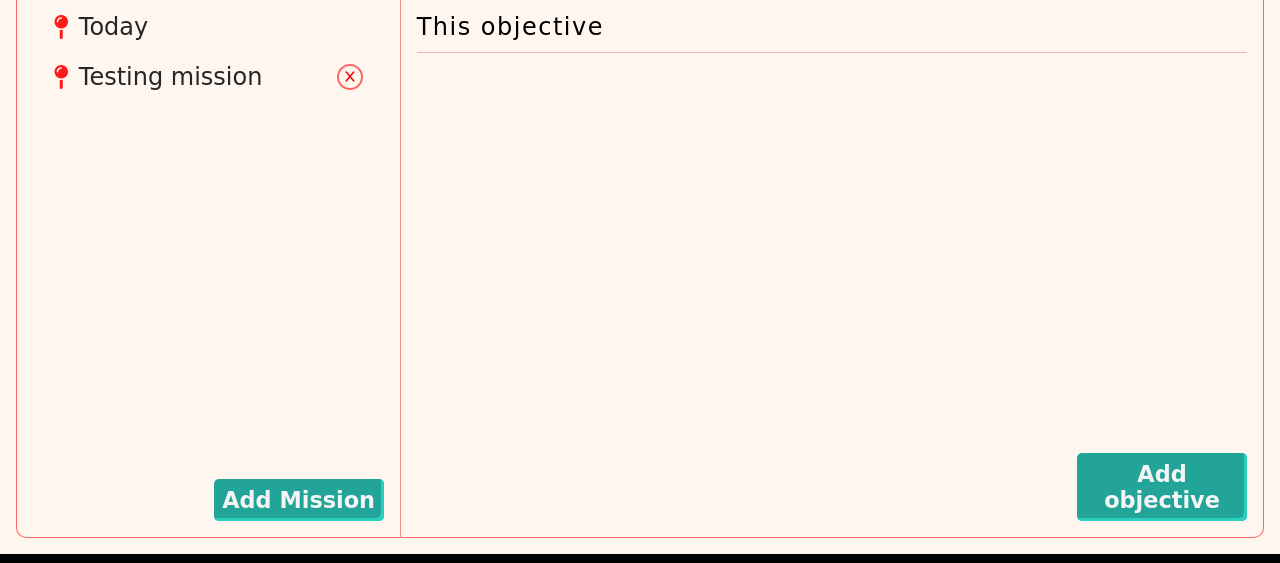
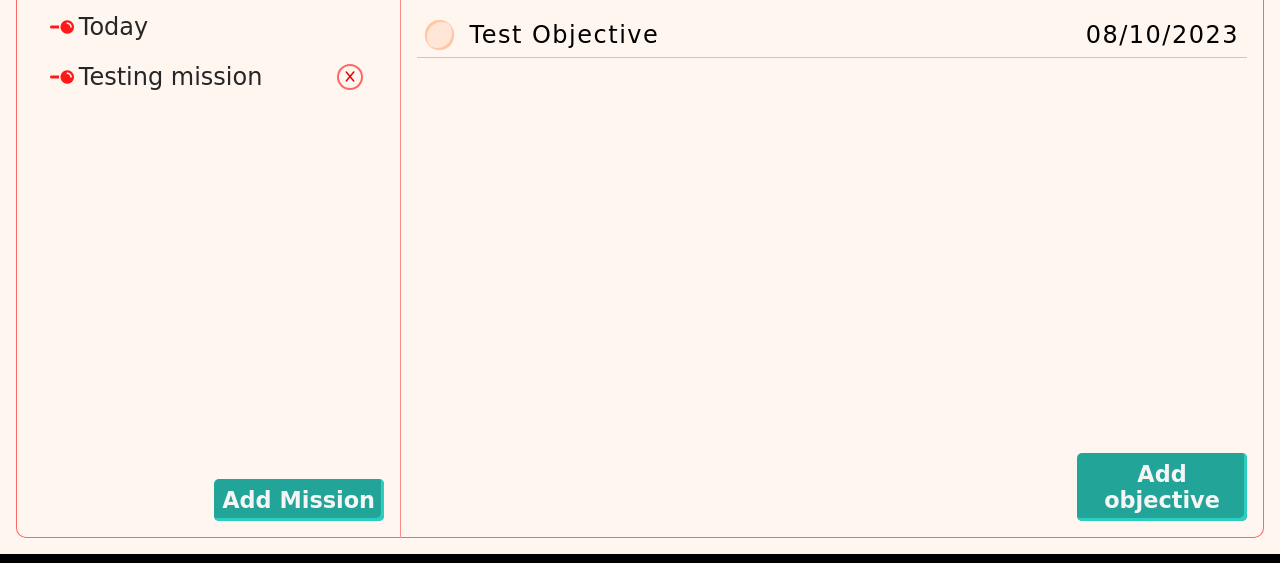
Before and after one commit to AlixiaDae/odinTodo, a website built with webpack: page dist/index.html in a window 1280 px wide. Shown: the part 197-760 px from the top of the page. Built offline with nearby package versions, Linux system fonts and the light colour scheme; a web font is replaced by a local one.

Commit message:
Missions now display their objective

```diff
--- a/src/dom.js
+++ b/src/dom.js
@@ -6,6 +6,17 @@ const quest = new Storage()
 
 const testMission = new Mission("Testing mission")
 quest.addMission(testMission)
+
+const testObjective = new Objective("Test Objective", "this is for testing", "2023-08-10")
+quest.addObjective("Today", testObjective)
+
+function handleClass(element,className,job) {
+    if(job === "remove") {
+        element.classList.remove(className)
+    } else {
+        element.classList.add(className)
+    }
+}
 
 function toggleForm(button) {
     if(button.target.textContent === "Add Mission") {
@@ -20,8 +31,9 @@ function toggleForm(button) {
 function createMissionElement(mission) {
     if(mission.getName() === "Today") {
         const missionElement = document.createElement("li")
+        missionElement.classList.add("mission-element")
         const missionIcon = document.createElement("span")
-        missionIcon.classList.add("fa-solid", "fa-map-pin", "no-hover")
+        missionIcon.classList.add("fa-solid", "fa-map-pin")
         const missionText = document.createElement("p")
         missionText.textContent = mission.getName()
 
@@ -29,6 +41,7 @@ function createMissionElement(mission) {
         return missionElement
     } else {
         const missionElement = document.createElement("li")
+        missionElement.classList.add("mission-element")
         const missionIcon = document.createElement("span")
         missionIcon.classList.add("fa-solid", "fa-map-pin")
         const missionText = document.createElement("p")
@@ -51,6 +64,31 @@ function createMissionElement(mission) {
     }
 }
 
+function createObjectiveElement(objective) {
+    const objectiveElement = document.createElement("li")
+    objectiveElement.classList.add("objective-element")
+
+    const objCheckbox = document.createElement("input")
+    objCheckbox.setAttribute("type", "checkbox")
+    objCheckbox.id = objective.getName()
+
+    const objCheckboxLabel = document.createElement("label")
+    objCheckboxLabel.setAttribute("for", objective.getName())
+
+    const objectiveBox = document.createElement("div")
+
+    const objectiveText = document.createElement("p")
+    objectiveText.textContent = objective.getName()
+
+    const objectiveDate = document.createElement("p")
+    objectiveDate.textContent = objective.getDateFormatted()
+
+    objectiveBox.append(objectiveText, objectiveDate)
+    objectiveElement.append(objCheckbox, objCheckboxLabel, objectiveBox)
+    return objectiveElement
+
+}
+
 function displayMissions(missionList) {
     const list = missionList
     const missionsListElement = document.querySelector(".missions-list")
@@ -63,17 +101,44 @@ function displayMissions(missionList) {
         // for each mission, createMissionElement()
 }
 
+function displayObjectives(mission) {
+    const objectivesElement = document.querySelector(".objectives")
+    const objectiveList = mission.getObjectives()
+    for(const objective of objectiveList) {
+        objectivesElement.appendChild(createObjectiveElement(objective))
+    }
+}
+
+function setActiveMission(mission) {
+    const objectivesElement = document.querySelector(".objectives")
+    if (mission.getObjectives().length === 0) {
+        clear(objectivesElement)
+        const noObjectivesElement = document.createElement("p")
+        noObjectivesElement.classList.add("no-objectives")
+        noObjectivesElement.textContent = "This mission has no objectives yet."
+        objectivesElement.appendChild(noObjectivesElement)
+    } else {
+        clear(objectivesElement)
+        displayObjectives(mission)
+    }
+    return objectivesElement
+}
+
 function clear(element) {
     element.textContent = ""
 }
 
 function render() {
     displayMissions(quest.getQuestMenu().getMissions())
+    setActiveMission(quest.getQuestMenu().getMission("Today"))
 }
 
 export {
+    handleClass,
     displayMissions,
     clear,
     toggleForm,
-    render
+    render,
+    setActiveMission,
+    quest
 }
--- a/src/index.js
+++ b/src/index.js
@@ -6,4 +6,28 @@ const showFormButtons = document.querySelectorAll(".show-form-button")
 
 showFormButtons.forEach(button => { button.addEventListener("click", dom.toggleForm) })
 
+
+
+// when a li is clicked, add .pinned class to span pin icon
+// for each mission element, addEventListener clicked and add pinned class to pin
+
 dom.render()
+
+const missionElements = document.querySelectorAll(".mission-element")
+const missionTextElements = document.querySelectorAll(".mission-element p")
+const pins = document.querySelectorAll(".fa-map-pin")
+
+missionElements.forEach(mission => {
+    mission.addEventListener("click", (e) => {
+        missionElements.forEach(el => {
+            dom.handleClass(el, "active-mission", "remove")
+            pins.forEach(pin => {
+                dom.handleClass(pin, "pinned", "remove")
+            })
+        })
+        const missionName = e.target.textContent
+        dom.handleClass(mission, "active-mission", "add")
+        dom.handleClass(mission.children[0], "pinned", "add")
+        dom.setActiveMission(dom.quest.getQuestMenu().getMission(missionName))
+    })
+})
--- a/src/scss/style.scss
+++ b/src/scss/style.scss
@@ -43,6 +43,10 @@ main {
             padding: .3rem;
             grid-template-rows: repeat(10, 50px);
 
+            .active-mission {
+                background-color: lighten($pink, 10%);
+            }
+
             li {
                 font-size: 1.5rem;
                 padding-left: 2rem;
@@ -54,16 +58,28 @@ main {
 
                 &:hover {
                     cursor: pointer;
-                    background-color: $soft-pink;
+                    background-color: lighten($pink, 10%);
+
+                    .fa-map-pin {
+                        transform: rotate(0deg);
+                        text-decoration: underline;
+                    }
 
                     p {
                         cursor: pointer;
                         text-decoration: underline;
                     }
+
                 }
 
                 .fa-map-pin {
                     color: darken($vibrant-pink, 15%);
+                    transform: rotate(90deg);
+                }
+
+                .pinned {
+                    transform: rotate(0deg);
+                    text-decoration: underline;
                 }
 
                 .fa-x {
@@ -137,14 +153,63 @@ main {
                 padding: 1rem;
                 color: black;
                 display: grid;
-                grid-template-rows: repeat(10, 40px);
+                grid-template-rows: repeat(10, 45px);
 
+                .no-objectives {
+                    font-size: 24px;
+                }
 
                 li {
+
                     text-align: left;
                     font-size: 1.5rem;
                     border-bottom: 1px solid $pink;
                     letter-spacing: 1.5px;
+                }
+
+                .objective-element {
+                    padding: .5rem;
+                    @include flex(row, center, "");
+
+                    input {
+                        width: 0;
+                        height: 0;
+                        visibility: hidden;
+                    }
+
+                    input:checked + label:after {
+                        background-color: darken($pink, 10%);
+                    }
+
+                    label {
+                        width: 30px;
+                        height: 30px;
+                        position: relative;
+                        background-color: darken($cream, 5%);
+                        border-radius: 200px;
+                        box-shadow: -2px -2px inset darken($cream, 15%), 2px 2px inset darken($cream, 15%);
+
+                        &:hover {
+                            cursor: pointer;
+                        }
+
+                        &:after {
+                            content: "";
+                            width: 22px;
+                            height: 22px;
+                            position: absolute;
+                            top: 4px;
+                            left: 4px;
+                            border-radius: 200px;
+                        }
+                    }
+
+                    div {
+                        width: 100%;
+                        padding-left: 1rem;
+                        @include flex(row, center, space-between)
+
+                    }
                 }
             }
 
```
Also changed, not shown: dist/index.html, dist/main.js.
